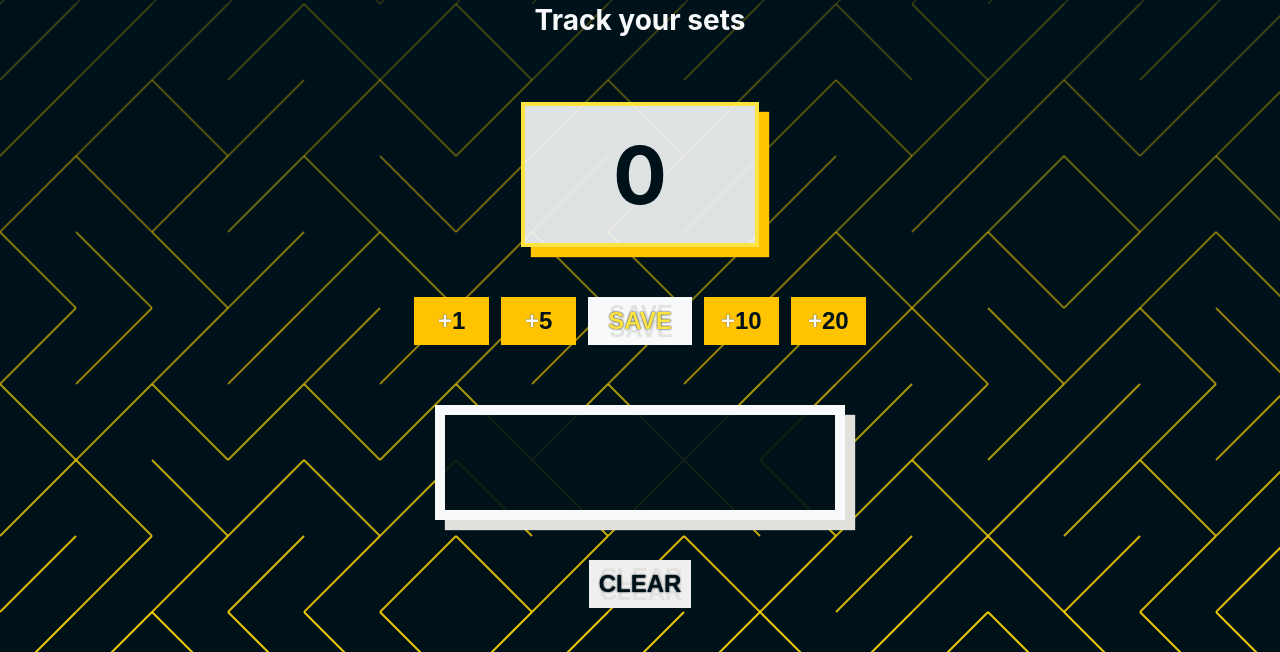
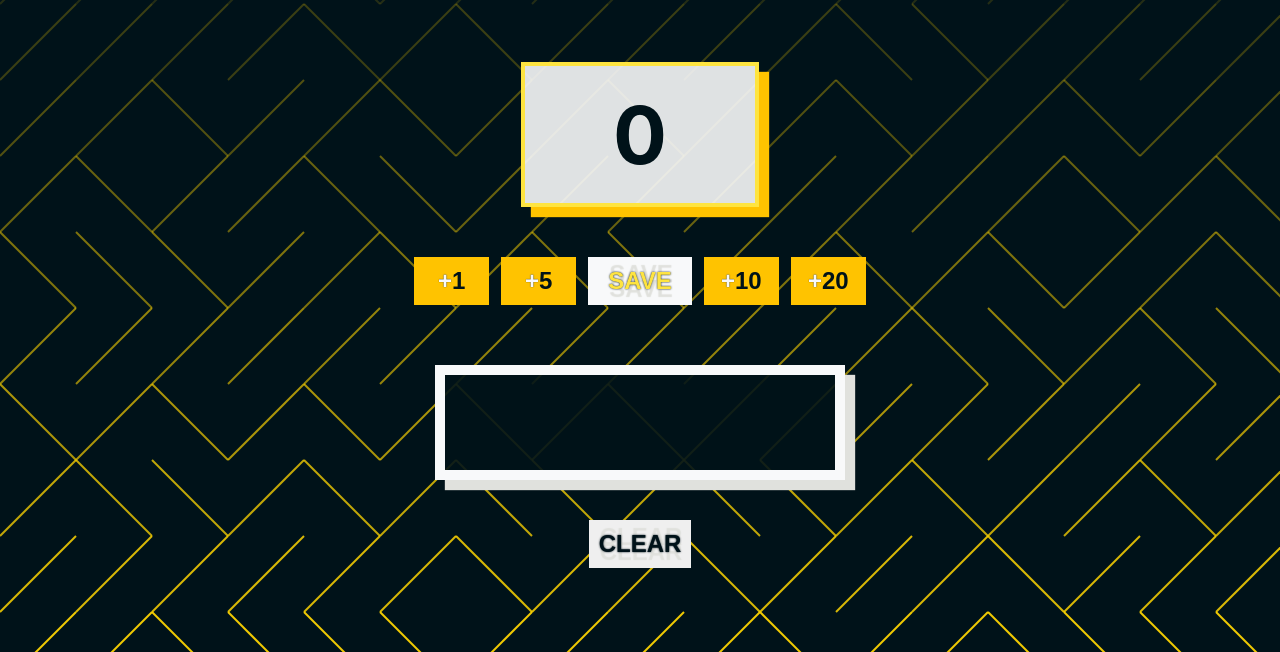
Before and after one commit to AcidSeth/squat-tracker, a plain HTML site: page index.html in a window 1280 px wide. Shown: the part 148-800 px from the top of the page. Drawn offline with Linux system fonts and the light colour scheme.

Commit message:
style: remove body top margin

```diff
--- a/index.css
+++ b/index.css
@@ -7,7 +7,7 @@ body {
     color: #f8f9fa;
     font-size: 1.75rem;
     margin: 0;
-    padding: 40px 0px;
+    padding: 0px 0px 40px 0px;
 }
 
 button {
```
